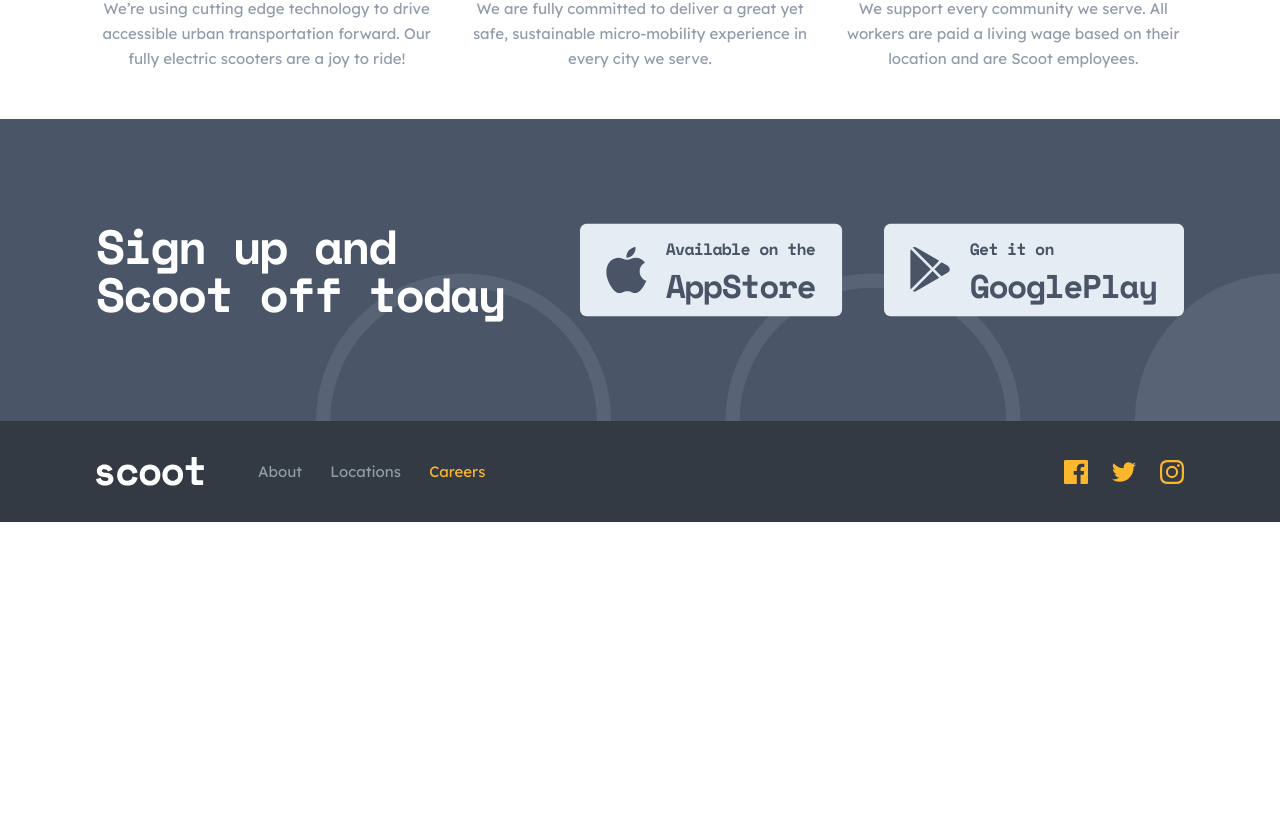
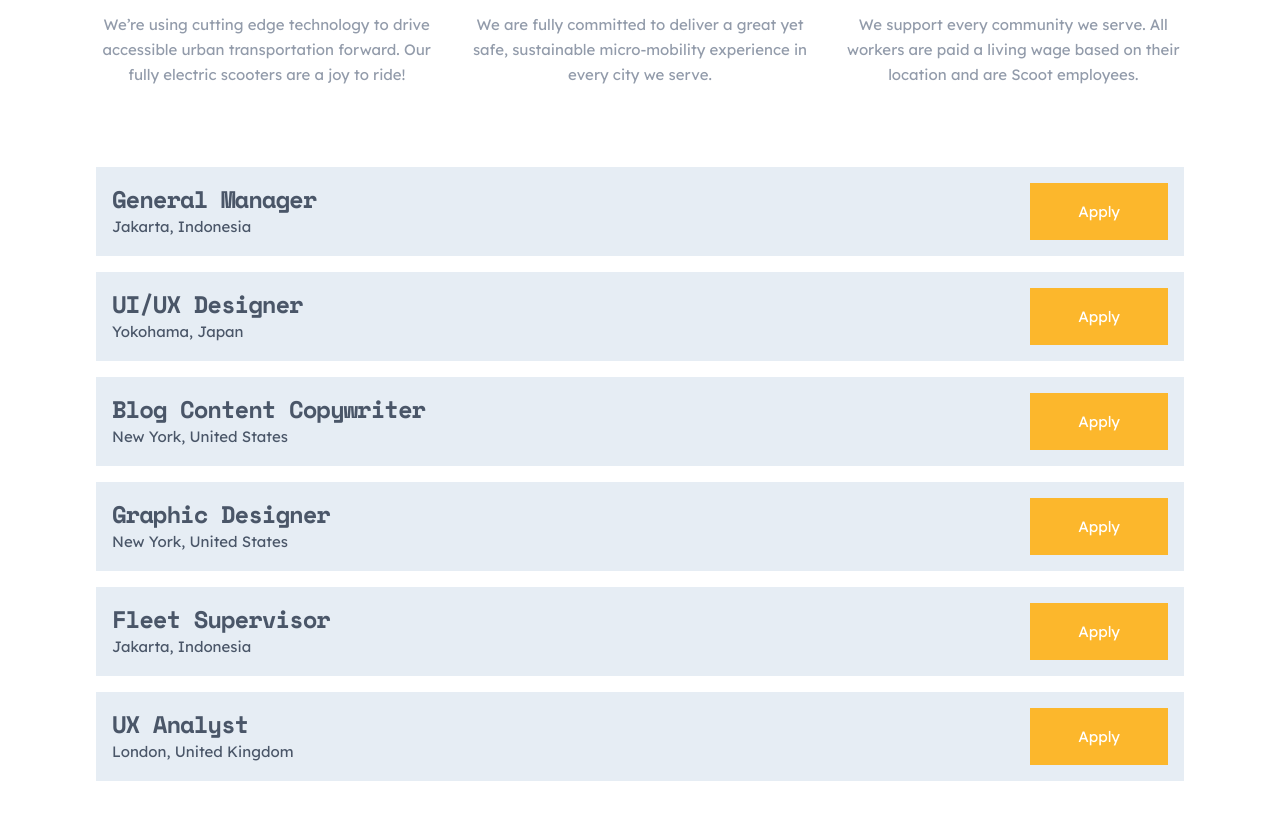
Before and after one commit to EdouardHrgt/scoot, a Vue app: page /careers in a window 1280 px wide. Shown: the part 1429-2260 px from the top of the page. Before the commit the page ends 1951 px from the top, so only its background shows below. Built offline with nearby package versions, Linux system fonts and the light colour scheme.

Commit message:
feat: add Jobs and WolrdMap components; integrate into LocationsView and CareersView; update layout in Hero and SignUp components; remove unused styles in Footer

```diff
--- a/src/components/Footer.vue
+++ b/src/components/Footer.vue
@@ -76,4 +76,3 @@
     </div>
   </footer>
 </template>
-<style scoped></style>
--- a/src/components/Hero.vue
+++ b/src/components/Hero.vue
@@ -55,7 +55,7 @@ const backgroundStyle = computed(() => {
   <section
     v-if="isOnlyTitle"
     :style="backgroundStyle"
-    class="px-24 max-[900px]:px-6 py-18 relative bg-[image:var(--bg-mobile)] md:bg-[image:var(--bg-tablet)] lg:bg-[image:var(--bg-pc)] bg-cover bg-center after:content-[''] after:absolute after:bg-[url('/images/patterns/r-white-circles.svg')] after:bg-no-repeat after:bg-[right_-30px_top_50%] after:inset-0 max-[900px]:after:hidden"
+    class="px-24 max-[900px]:px-6 py-20 relative bg-[image:var(--bg-mobile)] md:bg-[image:var(--bg-tablet)] lg:bg-[image:var(--bg-pc)] bg-cover bg-center after:content-[''] after:absolute after:bg-[url('/images/patterns/r-white-circles.svg')] after:bg-no-repeat after:bg-[right_-30px_top_50%] after:inset-0 max-[900px]:after:hidden"
   >
     <h1 class="css-h1 text-white max-[900px]:text-center max-[900px]:mx-auto">
       {{ props.label || 'Label Missing...' }}
--- /dev/null
+++ b/src/components/Job.vue
@@ -0,0 +1,20 @@
+<script setup>
+import { defineProps } from 'vue'
+import Button from '../components/Button.vue'
+defineProps({
+  label: String,
+  location: String,
+})
+</script>
+
+<template>
+  <article class="flex items-center justify-between bg-light-grey px-[1rem] py-[1rem] my-[1rem] max-[900px]:flex-col">
+    <div class="">
+      <p>
+        <strong class="css-h4 text-dark-navy max-[900px]:text-center">{{ label }}</strong>
+      </p>
+      <p class="css-body text-dark-navy max-[900px]:text-center max-[900px]:mb-[1rem]">{{ location }}</p>
+    </div>
+    <Button label="Apply" type="transparent"/>
+  </article>
+</template>
--- /dev/null
+++ b/src/components/Jobs.vue
@@ -0,0 +1,17 @@
+<script setup>
+import Job from '../components/Job.vue'
+const jobs = [
+  { label: 'General Manager', location: 'Jakarta, Indonesia' },
+  { label: 'UI/UX Designer', location: 'Yokohama, Japan' },
+  { label: 'Blog Content Copywriter', location: 'New York, United States' },
+  { label: 'Graphic Designer', location: 'New York, United States' },
+  { label: 'Fleet Supervisor', location: 'Jakarta, Indonesia' },
+  { label: 'UX Analyst', location: 'London, United Kingdom' },
+]
+</script>
+
+<template>
+  <section class="px-24 max-[900px]:px-6 mt-[5rem] mb-[5rem]">
+    <Job v-for="j in jobs" :key="j.label" :label='j.label' :location='j.location'/>
+  </section>
+</template>
--- a/src/components/SignUp.vue
+++ b/src/components/SignUp.vue
@@ -1,4 +1,4 @@
-<script setup></script>
+
 <template>
   <section
     class="bg-dark-navy flex items-center px-24 max-[900px]:px-6 py-19 max-[900px]:flex-col bg-[url(/images/patterns/white-circles.svg)] bg-no-repeat bg-right bg-size-[auto_300px]"
--- /dev/null
+++ b/src/components/TownName.vue
@@ -0,0 +1,22 @@
+<script setup>
+import { defineProps } from 'vue'
+
+const props = defineProps({
+  label: String,
+  Spot: Object,
+})
+</script>
+
+<template>
+  <span
+    class="bg-yellow w-[189px] py-[1rem] absolute grid place-content-center before:content-[''] before:absolute before:left-1/2 before:-translate-x-1/2 before:-bottom-[17px] before:border-l-[25px] before:border-l-transparent before:border-r-[25px] before:border-r-transparent before:border-t-[32px] before:border-t-yellow"
+    :style="{
+      top: Spot?.top || 'auto',
+      bottom: Spot?.bottom || 'auto',
+      left: Spot?.left || 'auto',
+      right: Spot?.right || 'auto',
+    }"
+  >
+    <p class="css-h4 text-dark-navy">{{ label }}</p>
+  </span>
+</template>
--- /dev/null
+++ b/src/components/WolrdMap.vue
@@ -0,0 +1,17 @@
+<script setup>
+import TownName from './TownName.vue'
+</script>
+
+<template>
+  <section class="grid place-content-center mt-[6rem]">
+    <picture class="relative">
+      <source media="(min-width: 1115px)" srcset="/images/assets/world-map-desktop.png" />
+      <source media="(min-width: 900px)" srcset="/images/assets/world-map-tablet.png" />
+      <img src="/images/assets/world-map-mobile.png" alt="Wold map with all Scoot locations" />
+      <TownName label="New York" :Spot="{ top: '80px', left: '150px' }" />
+      <TownName label="London" :Spot="{ top: '30px', left: '395px' }" />
+      <TownName label="Jakarta" :Spot="{ top: '260px', right: '150px' }" />
+      <TownName label="Yokohama" :Spot="{ top: '85px', right: '60px' }" />
+    </picture>
+  </section>
+</template>
--- a/src/views/CareersView.vue
+++ b/src/views/CareersView.vue
@@ -4,6 +4,7 @@ import SignUp from '../components/SignUp.vue'
 import Hero from '../components/Hero.vue'
 import BubbleList from '../components/BubbleList.vue'
 import ArticleRight from '../components/ArticleRight.vue'
+import Jobs from '../components/Jobs.vue'
 </script>
 
 <template>
@@ -11,18 +12,10 @@ import ArticleRight from '../components/ArticleRight.vue'
     <Hero isOnlyTitle="true" label="Careers" />
     <ArticleRight :isBtn="true" :index="3" />
     <BubbleList title="Why join us?" />
+    <Jobs />
     <SignUp />
     <Footer />
   </section>
-  <!-- About Location Careers Get Scootin Careers Care to join our mission? We’re always looking for ambitious individuals
-    to help us on our journey. If you’re passionate about our mission to provide clean, accessible transport to improve
-    urban living we want to hear from you! Say Hello Why join us? 01 Our tech We’re using cutting edge technology to
-    drive accessible urban transportation forward. Our fully electric scooters are a joy to ride! 02 Our integrity We
-    are fully committed to deliver a great yet safe, sustainable micro-mobility experience in every city we serve. 03
-    Our community We support every community we serve. All workers are paid a living wage based on their location and
-    are Scoot employees. General Manager Jakarta, Indonesia Apply UI/UX Designer Yokohama, Japan Apply Blog Content
-    Copywriter New York, United States Apply Graphic Designer New York, United States Apply Fleet Supervisor Jakarta,
-    Indonesia Apply UX Analyst London, United Kingdom Apply Sign up and Scoot off today About Location Careers -->
 </template>
 
 <style scoped></style>
--- a/src/views/LocationsView.vue
+++ b/src/views/LocationsView.vue
@@ -3,14 +3,18 @@ import Footer from '../components/Footer.vue'
 import SignUp from '../components/SignUp.vue'
 import Hero from '../components/Hero.vue'
 import Button from '../components/Button.vue'
+import WolrdMap from '../components/WolrdMap.vue'
 </script>
 
 <template>
   <section>
     <Hero isOnlyTitle="true" label="Locations" />
+    <WolrdMap />
     <div class="px-24 max-[900px]:px-6 flex items-center justify-between gap-[1rem] max-[1024px]:flex-col py-20">
       <h2 class="css-h2 text-dark-navy max-w-fit min-w-[250px]">Your city not listed?</h2>
-      <p class="css-body text-dim-grey max-w-[450px] max-[1024px]:text-center max-[1024px]:my-[1.5rem] max-[900px]:my-[1rem]">
+      <p
+        class="css-body text-dim-grey max-w-[450px] max-[1024px]:text-center max-[1024px]:my-[1.5rem] max-[900px]:my-[1rem]"
+      >
         If you’d like to see Scoot in your hometown, be sure to let us know. We track requests and plan launches based
         on demand. Feel free to message us by clicking the link or messaging us on social.
       </p>
@@ -19,10 +23,6 @@ import Button from '../components/Button.vue'
     <SignUp />
     <Footer />
   </section>
-  <!-- About Location Careers Get Scootin Locations New York London Yokohama Jakarta Your city not listed? If you’d like to
-    see Scoot in your hometown, be sure to let us know. We track requests and plan launches based on demand. Feel free
-    to message us by clicking the link or messaging us on social. Message Us Sign up and Scoot off today About Location
-    Careers -->
 </template>
 
 <style scoped></style>
```
